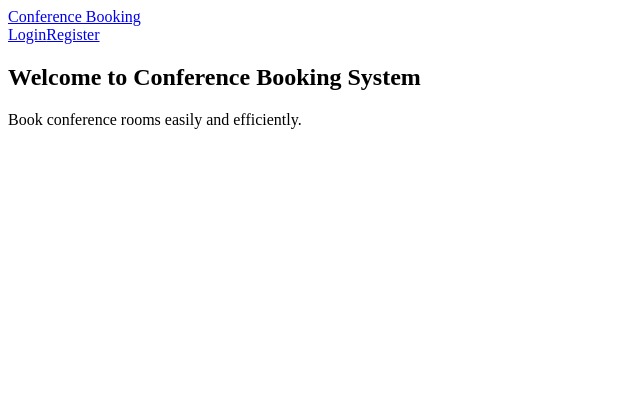
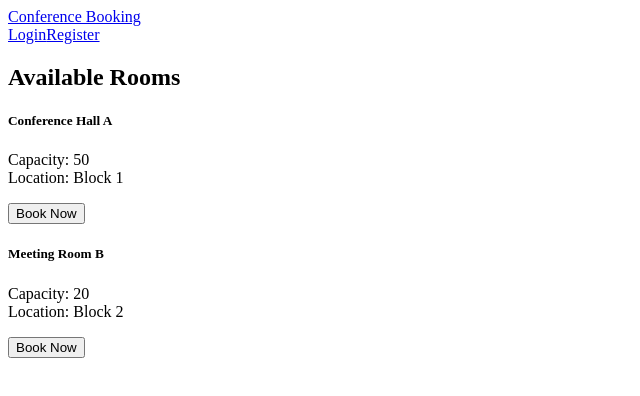
Before and after one commit to naikpavithra04/Conference_room, a React (Create React App) app in the folder frontend/: page / in a window 1280 px wide. Shown: the top 396 px of the page, without its empty margins (0-640 px from the left). Built offline with nearby package versions, Linux system fonts and the light colour scheme.

Commit message:
booking available

```diff
--- a/frontend/src/components/Roomcard.js
+++ b/frontend/src/components/Roomcard.js
@@ -0,0 +1,26 @@
+import React from "react";
+import { useNavigate } from "react-router-dom";
+
+const RoomCard = ({ room }) => {
+  const navigate = useNavigate();
+
+  return (
+    <div className="card shadow-sm mb-3">
+      <div className="card-body">
+        <h5 className="card-title">{room.name}</h5>
+        <p className="card-text">
+          Capacity: {room.capacity} <br />
+          Location: {room.location}
+        </p>
+        <button
+          className="btn btn-primary"
+          onClick={() => navigate(`/booking/new/${room._id}`)}
+        >
+          Book Now
+        </button>
+      </div>
+    </div>
+  );
+};
+
+export default RoomCard;
--- a/frontend/src/pages/Booking/BookingDetails.js
+++ b/frontend/src/pages/Booking/BookingDetails.js
@@ -0,0 +1,24 @@
+import React from "react";
+import { useLocation } from "react-router-dom";
+
+const BookingDetails = () => {
+  const { state } = useLocation();
+
+  if (!state) {
+    return <div className="container mt-5">No Booking Found</div>;
+  }
+
+  const { booking } = state;
+
+  return (
+    <div className="container mt-5">
+      <h3>Booking Details</h3>
+      <p><strong>Room:</strong> {booking.roomId}</p>
+      <p><strong>Date:</strong> {booking.date}</p>
+      <p><strong>Time:</strong> {booking.timeSlot}</p>
+      <p><strong>Status:</strong> {booking.status}</p>
+    </div>
+  );
+};
+
+export default BookingDetails;
--- a/frontend/src/pages/Booking/BookingHistory.js
+++ b/frontend/src/pages/Booking/BookingHistory.js
@@ -0,0 +1,39 @@
+import React, { useContext } from "react";
+import { BookingContext } from "../../context/BookingContext";
+import { useNavigate } from "react-router-dom";
+
+const BookingHistory = () => {
+  const { bookings } = useContext(BookingContext);
+  const navigate = useNavigate();
+
+  return (
+    <div className="container mt-5">
+      <h3>My Booking History</h3>
+
+      {bookings.length === 0 ? (
+        <p>No bookings yet.</p>
+      ) : (
+        bookings.map((booking, index) => (
+          <div key={index} className="card mb-3">
+            <div className="card-body">
+              <p>Date: {booking.date}</p>
+              <p>Time: {booking.timeSlot}</p>
+              <p>Status: {booking.status}</p>
+
+              <button
+                className="btn btn-info btn-sm"
+                onClick={() =>
+                  navigate("/booking/details", { state: { booking } })
+                }
+              >
+                View Details
+              </button>
+            </div>
+          </div>
+        ))
+      )}
+    </div>
+  );
+};
+
+export default BookingHistory;
--- a/frontend/src/pages/Booking/NewBooking.js
+++ b/frontend/src/pages/Booking/NewBooking.js
@@ -0,0 +1,25 @@
+import React from "react";
+import { useParams, useNavigate } from "react-router-dom";
+import BookingForm from "../../components/BookingForm";
+
+const NewBooking = () => {
+  const { roomId } = useParams();
+  const navigate = useNavigate();
+
+  const handleBookingSubmit = (data) => {
+    console.log("Booking Data:", data);
+
+    // Later replace with axios call
+    alert("Booking Request Sent Successfully!");
+    navigate("/booking/history");
+  };
+
+  return (
+    <div className="container mt-5">
+      <h3>New Booking</h3>
+      <BookingForm roomId={roomId} onSubmit={handleBookingSubmit} />
+    </div>
+  );
+};
+
+export default NewBooking;
--- a/frontend/src/pages/Home.js
+++ b/frontend/src/pages/Home.js
@@ -1,6 +1,20 @@
 import React from "react";
+import RoomCard from "../components/RoomCard";
 
 const Home = () => {
+  const rooms = [
+    { _id: "1", name: "Conference Hall A", capacity: 50, location: "Block 1" },
+    { _id: "2", name: "Meeting Room B", capacity: 20, location: "Block 2" },
+  ];
+
+  return (
+    <div className="container mt-5">
+      <h2>Available Rooms</h2>
+      {rooms.map((room) => (
+        <RoomCard key={room._id} room={room} />
+      ))}
+    </div>
+  );
   return (
     <div className="container mt-5">
       <h2>Welcome to Conference Booking System</h2>
--- a/frontend/src/routes/AppRoutes.js
+++ b/frontend/src/routes/AppRoutes.js
@@ -5,6 +5,9 @@ import Login from "../pages/User/Login";
 import Register from "../pages/User/Register";
 import Dashboard from "../pages/Admin/Dashboard";
 import ProtectedRoute from "./ProtectedRoute";
+import NewBooking from "../pages/Booking/NewBooking";
+import BookingDetails from "../pages/Booking/BookingDetails";
+import BookingHistory from "../pages/Booking/BookingHistory";
 
 const AppRoutes = () => {
   return (
@@ -12,7 +15,9 @@ const AppRoutes = () => {
       <Route path="/" element={<Home />} />
       <Route path="/login" element={<Login />} />
       <Route path="/register" element={<Register />} />
-
+      <Route path="/booking/new/:roomId" element={<NewBooking />} />
+      <Route path="/booking/details" element={<BookingDetails />} />
+      <Route path="/booking/history" element={<BookingHistory />} />
       <Route
         path="/admin/dashboard"
         element={
```
